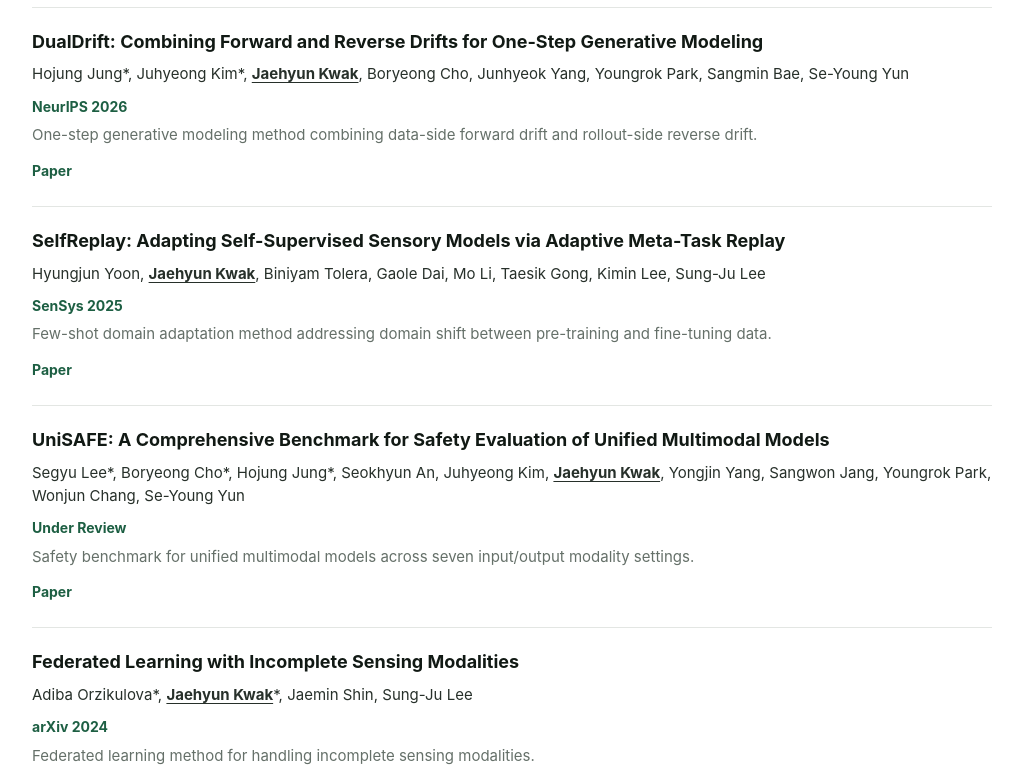
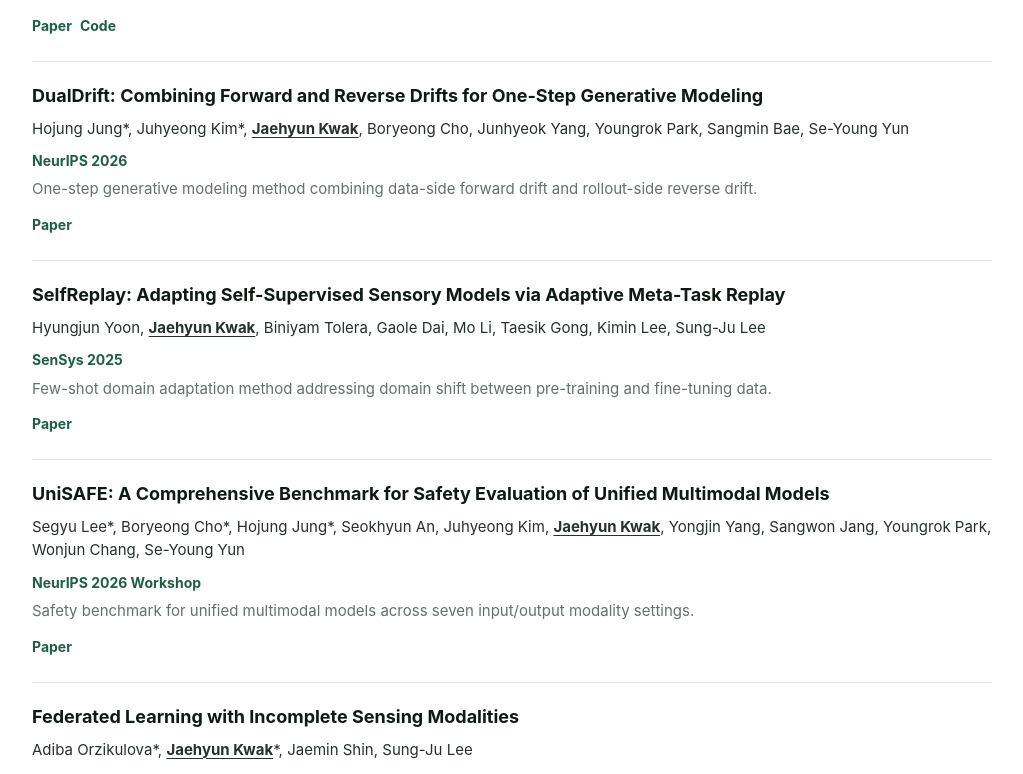
Before and after one commit to jaehyun-kwak/jaehyun-kwak.github.io, a React (Vite) app: page / in a window 1280 px wide. Shown: the part 1405-2179 px from the top of the page, without its empty margins (128-1151 px from the left). Built offline with nearby package versions, Linux system fonts and the light colour scheme.

Commit message:
Update UniSAFE workshop venue and announce acceptance

```diff
--- a/src/data.js
+++ b/src/data.js
@@ -19,6 +19,7 @@
 };
 
 export const news = [
+  ["Sep. 2026", "UniSAFE accepted to NeurIPS 2026 Workshop."],
   ["Sep. 2026", "SAGA and DualDrift accepted to NeurIPS 2026."],
   ["Jul. 2026", "DualDrift accepted to ICML 2026 Workshop."],
   [
@@ -78,7 +79,7 @@
       "UniSAFE: A Comprehensive Benchmark for Safety Evaluation of Unified Multimodal Models",
     authors:
       "Segyu Lee*, Boryeong Cho*, Hojung Jung*, Seokhyun An, Juhyeong Kim, Jaehyun Kwak, Yongjin Yang, Sangwon Jang, Youngrok Park, Wonjun Chang, Se-Young Yun",
-    venue: "Under Review",
+    venue: "NeurIPS 2026 Workshop",
     note:
       "Safety benchmark for unified multimodal models across seven input/output modality settings.",
     links: { Paper: "https://arxiv.org/pdf/2603.17476" },
```
